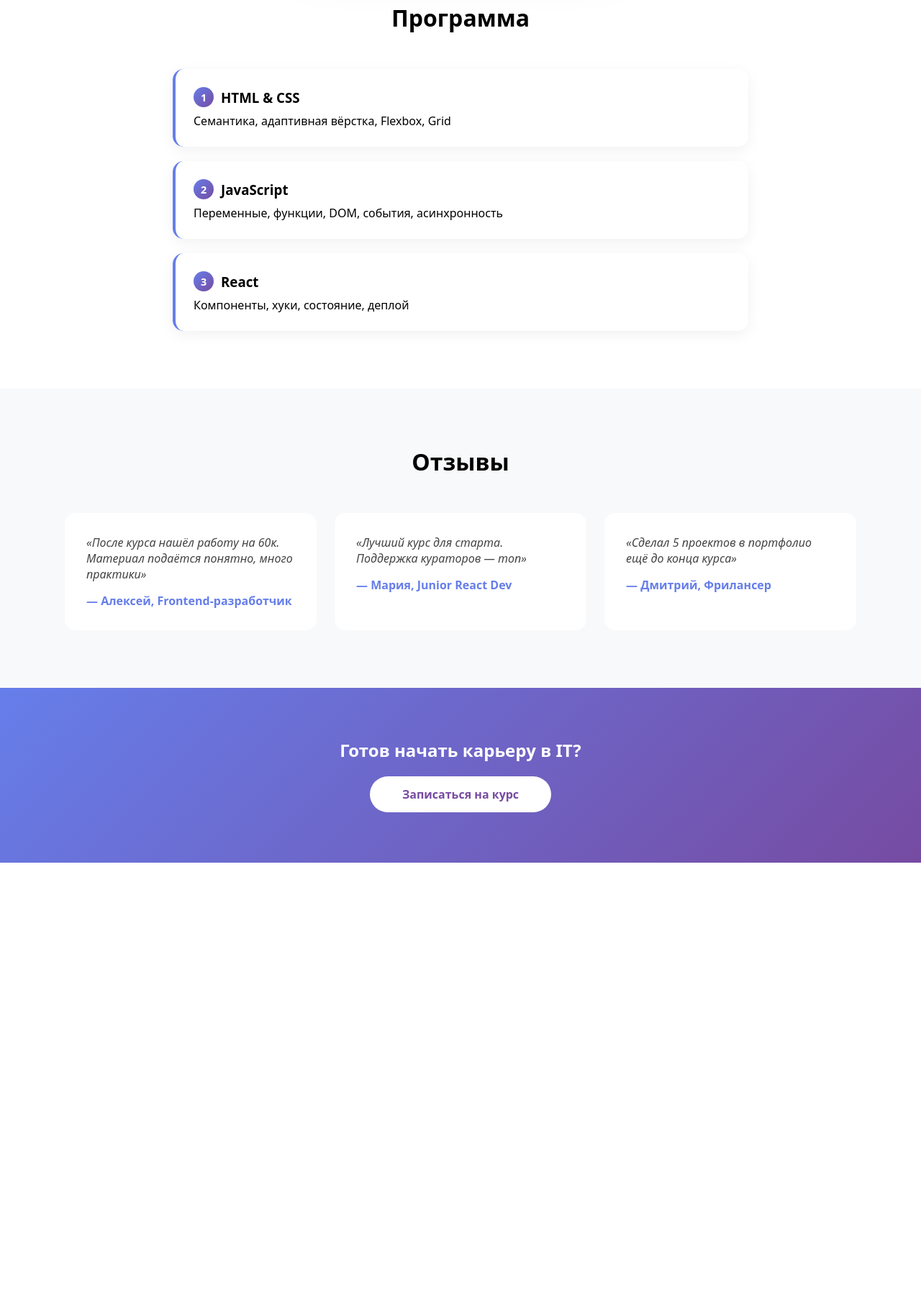
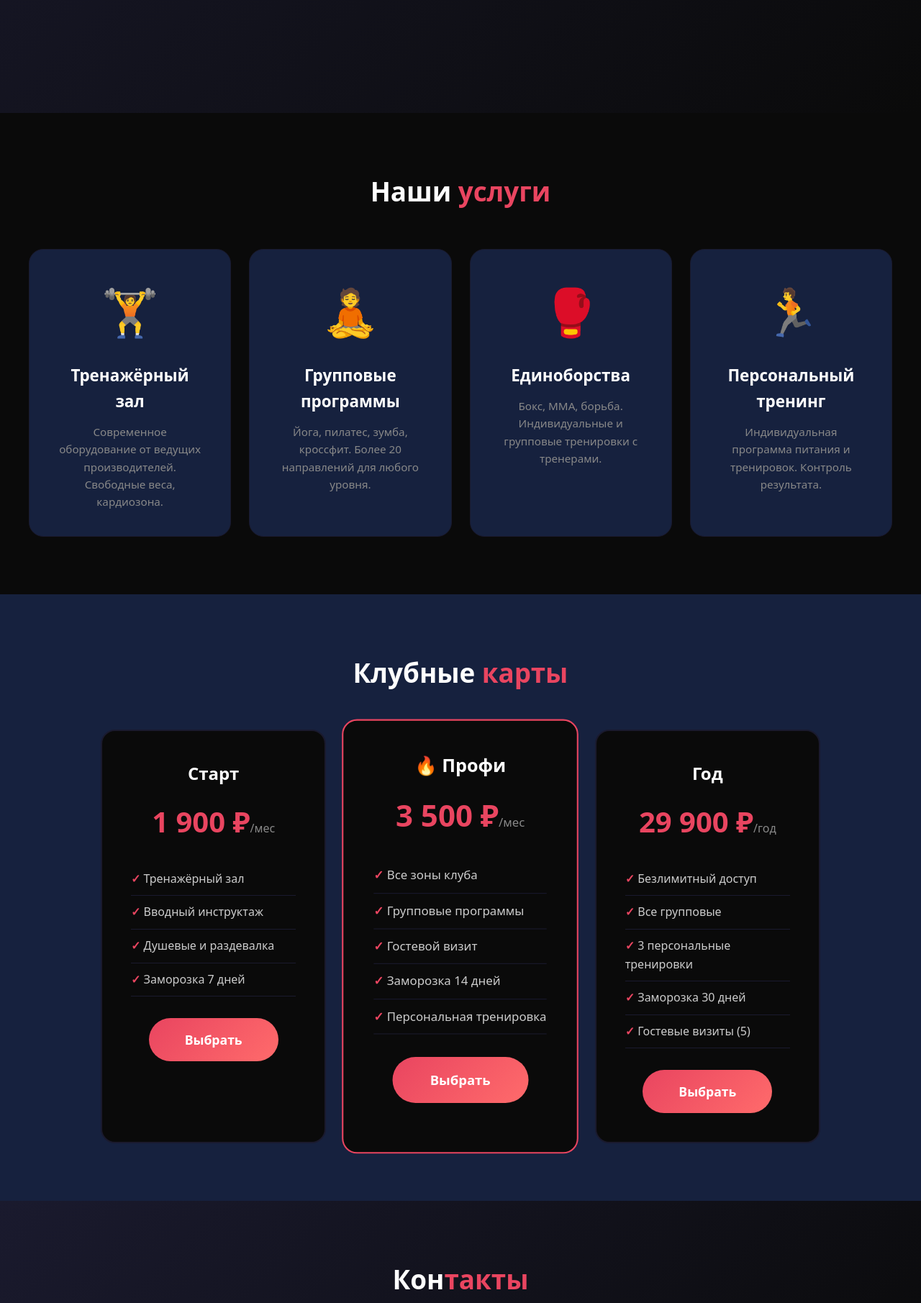
Before and after one commit to AleksandrSaits/Cousmos, a plain HTML site: page index.html in a window 1280 px wide. Shown: the part 643-2454 px from the top of the page at 72% size. Before the commit the page ends 1842 px from the top, so only its background shows below. Drawn offline with Linux system fonts and the light colour scheme.

Commit message:
Update index.html

```diff
--- a/index.html
+++ b/index.html
@@ -3,157 +3,250 @@
 <head>
     <meta charset="UTF-8">
     <meta name="viewport" content="width=device-width, initial-scale=1.0">
-    <title>Learn Code</title>
+    <title>IRON GYM — Твой путь к силе</title>
     <style>
         * { margin: 0; padding: 0; box-sizing: border-box; }
-        body { font-family: system-ui, sans-serif; }
+        body { font-family: system-ui, sans-serif; background: #0a0a0a; color: white; line-height: 1.6; }
 
+        /* Hero */
         .hero {
-            background: linear-gradient(135deg, #667eea 0%, #764ba2 100%);
+            min-height: 100vh;
+            background: linear-gradient(135deg, #1a1a2e 0%, #0a0a0a 100%);
+            display: flex;
+            flex-direction: column;
+            justify-content: center;
+            align-items: center;
+            text-align: center;
+            padding: 20px;
+        }
+        .hero h1 {
+            font-size: clamp(2.5rem, 10vw, 5rem);
+            margin-bottom: 20px;
+            background: linear-gradient(135deg, #e94560, #ff6b6b);
+            -webkit-background-clip: text;
+            -webkit-text-fill-color: transparent;
+            font-weight: 900;
+        }
+        .hero p {
+            font-size: 1.3rem;
+            color: #888;
+            margin-bottom: 35px;
+            max-width: 600px;
+        }
+        .btn {
+            background: linear-gradient(135deg, #e94560, #ff6b6b);
             color: white;
-            padding: 100px 20px 140px;
+            padding: 16px 50px;
+            border-radius: 50px;
+            text-decoration: none;
+            font-weight: 700;
+            font-size: 1.1rem;
+            display: inline-block;
+            transition: transform 0.3s;
+        }
+        .btn:hover { transform: scale(1.05); }
+
+        /* Section */
+        .section { padding: 80px 20px; }
+        .section-title {
             text-align: center;
+            font-size: 2.3rem;
+            margin-bottom: 50px;
         }
-        .hero h1 { font-size: clamp(2rem, 7vw, 3.5rem); margin-bottom: 15px; }
-        .hero p { font-size: 1.2rem; opacity: 0.95; max-width: 600px; margin: 0 auto; }
-
-        .form-card {
-            background: white;
-            border-radius: 20px;
-            padding: 35px;
-            max-width: 450px;
-            margin: -60px auto 0;
-            box-shadow: 0 25px 70px rgba(0,0,0,0.15);
-            position: relative;
-            z-index: 10;
-        }
-        .form-card input {
-            width: 100%;
-            padding: 14px;
-            margin-bottom: 12px;
-            border: 2px solid #e0e0e0;
-            border-radius: 10px;
-            font-size: 1rem;
-        }
-        .form-card button {
-            width: 100%;
-            padding: 16px;
-            background: linear-gradient(135deg, #667eea, #764ba2);
-            color: white;
-            border: none;
-            border-radius: 10px;
-            font-weight: 600;
-            cursor: pointer;
+        .section-title span {
+            color: #e94560;
         }
 
-        .section { padding: 80px 20px; }
-        .section-title { text-align: center; font-size: 2rem; margin-bottom: 50px; }
-
-        .modules { max-width: 800px; margin: 0 auto; display: grid; gap: 20px; }
-        .module {
-            background: white;
-            padding: 25px;
-            border-radius: 15px;
-            border-left: 4px solid #667eea;
-            box-shadow: 0 5px 20px rgba(0,0,0,0.06);
-        }
-        .module h3 { margin-bottom: 8px; display: flex; align-items: center; gap: 10px; }
-        .module-number {
-            background: linear-gradient(135deg, #667eea, #764ba2);
-            color: white;
-            width: 28px; height: 28px;
-            border-radius: 50%;
-            display: flex; align-items: center; justify-content: center;
-            font-size: 0.9rem; font-weight: 600;
-        }
-
-        .reviews { background: #f8f9fa; }
-        .reviews-grid {
+        /* Services */
+        .services-grid {
             display: grid;
             grid-template-columns: repeat(auto-fit, minmax(280px, 1fr));
             gap: 25px;
-            max-width: 1100px;
+            max-width: 1200px;
             margin: 0 auto;
         }
-        .review {
-            background: white;
-            padding: 30px;
-            border-radius: 15px;
+        .service-card {
+            background: #16213e;
+            padding: 35px;
+            border-radius: 20px;
+            text-align: center;
+            transition: transform 0.3s;
+            border: 1px solid #1a1a2e;
         }
-        .review p { font-style: italic; color: #444; margin-bottom: 15px; }
-        .review strong { color: #667eea; }
+        .service-card:hover {
+            transform: translateY(-10px);
+            border-color: #e94560;
+        }
+        .service-icon {
+            font-size: 4rem;
+            margin-bottom: 20px;
+        }
+        .service-card h3 {
+            font-size: 1.4rem;
+            margin-bottom: 12px;
+        }
+        .service-card p {
+            color: #888;
+            font-size: 0.95rem;
+        }
 
-        .cta {
-            background: linear-gradient(135deg, #667eea, #764ba2);
-            color: white;
+        /* Pricing */
+        .pricing { background: #16213e; }
+        .pricing-grid {
+            display: grid;
+            grid-template-columns: repeat(auto-fit, minmax(300px, 1fr));
+            gap: 30px;
+            max-width: 1000px;
+            margin: 0 auto;
+        }
+        .pricing-card {
+            background: #0a0a0a;
+            padding: 40px;
+            border-radius: 20px;
             text-align: center;
-            padding: 70px 20px;
+            border: 2px solid #1a1a2e;
+            transition: all 0.3s;
         }
-        .cta-btn {
-            display: inline-block;
-            background: white;
-            color: #764ba2;
-            padding: 14px 45px;
-            border-radius: 50px;
-            text-decoration: none;
+        .pricing-card.featured {
+            border-color: #e94560;
+            transform: scale(1.05);
+        }
+        .pricing-card h3 {
+            font-size: 1.5rem;
+            margin-bottom: 15px;
+        }
+        .price {
+            font-size: 2.5rem;
             font-weight: 700;
-            margin-top: 20px;
+            color: #e94560;
+            margin-bottom: 25px;
+        }
+        .price span {
+            font-size: 1rem;
+            color: #888;
+            font-weight: 400;
+        }
+        .pricing-card ul {
+            list-style: none;
+            margin-bottom: 30px;
+            text-align: left;
+        }
+        .pricing-card li {
+            padding: 10px 0;
+            border-bottom: 1px solid #1a1a2e;
+            color: #ccc;
+        }
+        .pricing-card li:before {
+            content: '✓ ';
+            color: #e94560;
+            font-weight: bold;
+        }
+
+        /* Contacts */
+        .contacts {
+            text-align: center;
+            background: linear-gradient(135deg, #1a1a2e 0%, #0a0a0a 100%);
+        }
+        .contacts-info {
+            display: flex;
+            justify-content: center;
+            gap: 40px;
+            flex-wrap: wrap;
+            margin-top: 30px;
+            font-size: 1.1rem;
+        }
+
+        /* Mobile */
+        @media (max-width: 768px) {
+            .hero h1 { font-size: 2.8rem; }
+            .section { padding: 50px 20px; }
+            .pricing-card.featured { transform: scale(1); }
+            .contacts-info { flex-direction: column; gap: 15px; }
         }
     </style>
 </head>
 <body>
     <section class="hero">
-        <h1>Стань разработчиком за 3 месяца</h1>
-        <p>Практический курс по HTML, CSS, JavaScript и React. Портфолио и помощь с трудоустройством.</p>
+        <h1>💪 IRON GYM</h1>
+        <p>Современный тренажёрный зал. Профессиональное оборудование. Тренеры с опытом. Твой результат — наша цель.</p>
+        <a href="#pricing" class="btn">Начать тренировки</a>
     </section>
 
-    <div class="form-card">
-        <form onsubmit="event.preventDefault(); alert('🎉 Спасибо!');">
-            <input type="text" placeholder="Ваше имя" required>
-            <input type="email" placeholder="Email" required>
-            <button type="submit">Записаться бесплатно</button>
-        </form>
-    </div>
-
     <section class="section">
-        <h2 class="section-title">Программа</h2>
-        <div class="modules">
-            <div class="module">
-                <h3><span class="module-number">1</span>HTML & CSS</h3>
-                <p>Семантика, адаптивная вёрстка, Flexbox, Grid</p>
+        <h2 class="section-title">Наши <span>услуги</span></h2>
+        <div class="services-grid">
+            <div class="service-card">
+                <div class="service-icon">🏋️</div>
+                <h3>Тренажёрный зал</h3>
+                <p>Современное оборудование от ведущих производителей. Свободные веса, кардиозона.</p>
             </div>
-            <div class="module">
-                <h3><span class="module-number">2</span>JavaScript</h3>
-                <p>Переменные, функции, DOM, события, асинхронность</p>
+            <div class="service-card">
+                <div class="service-icon">🧘</div>
+                <h3>Групповые программы</h3>
+                <p>Йога, пилатес, зумба, кроссфит. Более 20 направлений для любого уровня.</p>
             </div>
-            <div class="module">
-                <h3><span class="module-number">3</span>React</h3>
-                <p>Компоненты, хуки, состояние, деплой</p>
+            <div class="service-card">
+                <div class="service-icon">🥊</div>
+                <h3>Единоборства</h3>
+                <p>Бокс, ММА, борьба. Индивидуальные и групповые тренировки с тренерами.</p>
+            </div>
+            <div class="service-card">
+                <div class="service-icon">🏃</div>
+                <h3>Персональный тренинг</h3>
+                <p>Индивидуальная программа питания и тренировок. Контроль результата.</p>
             </div>
         </div>
     </section>
 
-    <section class="section reviews">
-        <h2 class="section-title">Отзывы</h2>
-        <div class="reviews-grid">
-            <div class="review">
-                <p>«После курса нашёл работу на 60к. Материал подаётся понятно, много практики»</p>
-                <strong>— Алексей, Frontend-разработчик</strong>
+    <section class="section pricing" id="pricing">
+        <h2 class="section-title">Клубные <span>карты</span></h2>
+        <div class="pricing-grid">
+            <div class="pricing-card">
+                <h3>Старт</h3>
+                <div class="price">1 900 ₽<span>/мес</span></div>
+                <ul>
+                    <li>Тренажёрный зал</li>
+                    <li>Вводный инструктаж</li>
+                    <li>Душевые и раздевалка</li>
+                    <li>Заморозка 7 дней</li>
+                </ul>
+                <a href="#" class="btn" onclick="alert('✅ Карта выбрана!')">Выбрать</a>
             </div>
-            <div class="review">
-                <p>«Лучший курс для старта. Поддержка кураторов — топ»</p>
-                <strong>— Мария, Junior React Dev</strong>
+            <div class="pricing-card featured">
+                <h3>🔥 Профи</h3>
+                <div class="price">3 500 ₽<span>/мес</span></div>
+                <ul>
+                    <li>Все зоны клуба</li>
+                    <li>Групповые программы</li>
+                    <li>Гостевой визит</li>
+                    <li>Заморозка 14 дней</li>
+                    <li>Персональная тренировка</li>
+                </ul>
+                <a href="#" class="btn" onclick="alert('✅ Карта выбрана!')">Выбрать</a>
             </div>
-            <div class="review">
-                <p>«Сделал 5 проектов в портфолио ещё до конца курса»</p>
-                <strong>— Дмитрий, Фрилансер</strong>
+            <div class="pricing-card">
+                <h3>Год</h3>
+                <div class="price">29 900 ₽<span>/год</span></div>
+                <ul>
+                    <li>Безлимитный доступ</li>
+                    <li>Все групповые</li>
+                    <li>3 персональные тренировки</li>
+                    <li>Заморозка 30 дней</li>
+                    <li>Гостевые визиты (5)</li>
+                </ul>
+                <a href="#" class="btn" onclick="alert('✅ Карта выбрана!')">Выбрать</a>
             </div>
         </div>
     </section>
 
-    <section class="cta">
-        <h2>Готов начать карьеру в IT?</h2>
-        <a href="#" class="cta-btn" onclick="alert('🚀 Переход...')">Записаться на курс</a>
+    <section class="section contacts">
+        <h2 class="section-title">Кон<span>такты</span></h2>
+        <div class="contacts-info">
+            <span>📍 ул. Спортивная, 25</span>
+            <span>📞 +7 (999) 000-00-00</span>
+            <span>🕐 Пн-Вс: 7:00 — 23:00</span>
+            <span>📧 info@irongym.ru</span>
+        </div>
     </section>
 </body>
 </html>
```
